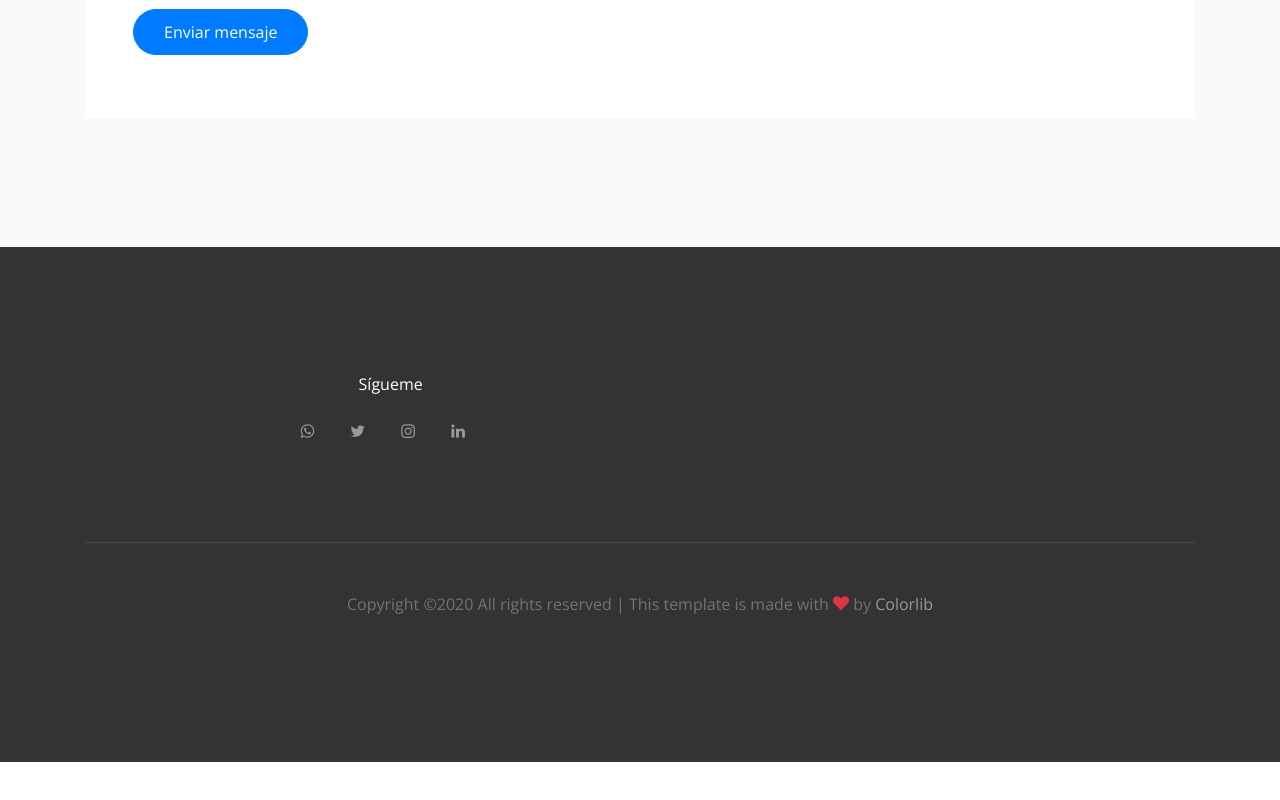
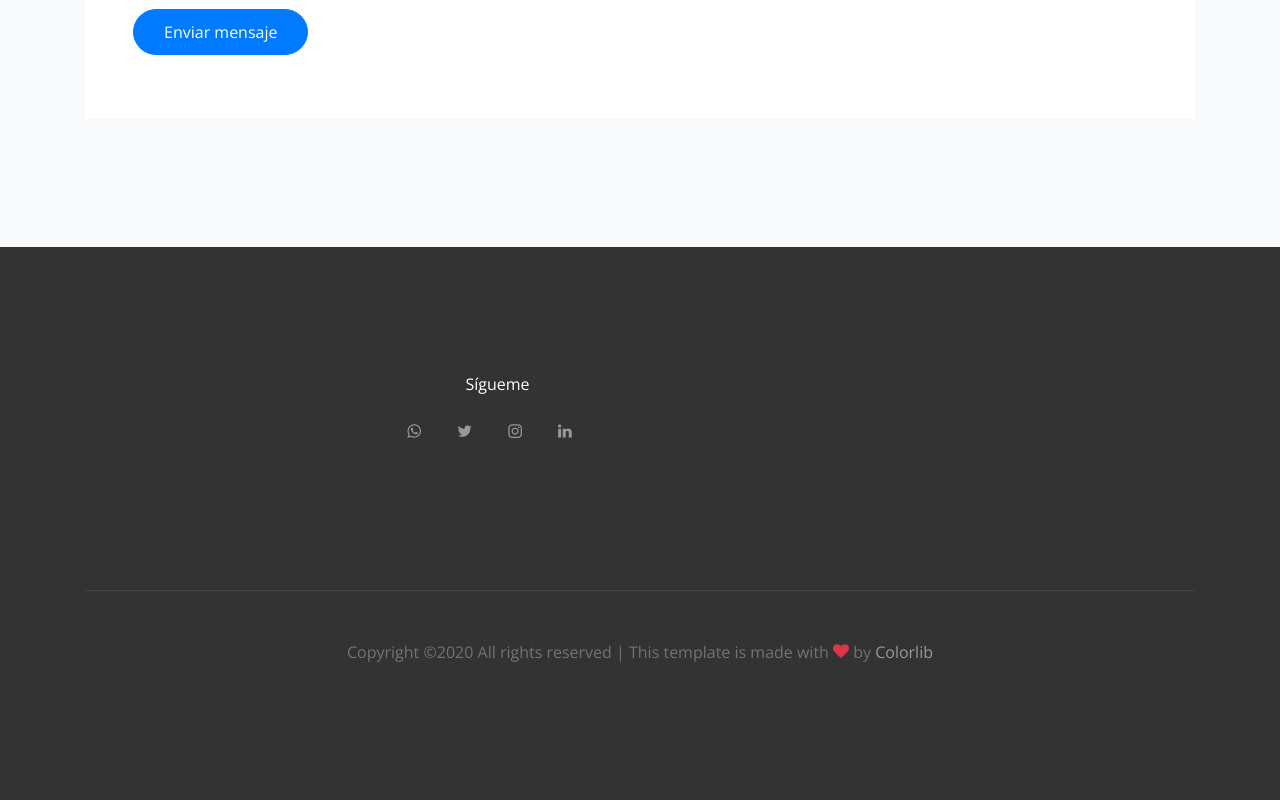
Before and after one commit to AndFuentez1/AndFuentes.github.io, a plain HTML site: page index.html in a window 1280 px wide. Shown: the part 4412-5212 px from the top of the page. Before the commit the page ends 5174 px from the top, so only its background shows below. Drawn offline with nearby package versions, Linux system fonts and the light colour scheme; files whose address does not match are found by name.

Commit message:
Update index.html

```diff
--- a/index.html
+++ b/index.html
@@ -349,7 +349,7 @@
         <div class="row">
           <div class="col-md-9">
             <div class="row">
-              <div class="col-md-9 text-center">
+              <div class="col-md-12 mb-5 text-center">
                 <h2 class="footer-heading mb-4 text-center">Sígueme</h2>
                 <a href="https://wa.link/ltrabz" class="pl-0 pr-3"><span class="icon-whatsapp"></span></a>
                 <a href="https://twitter.com/AndFuentez1" class="pl-3 pr-3"><span class="icon-twitter"></span></a>
```
